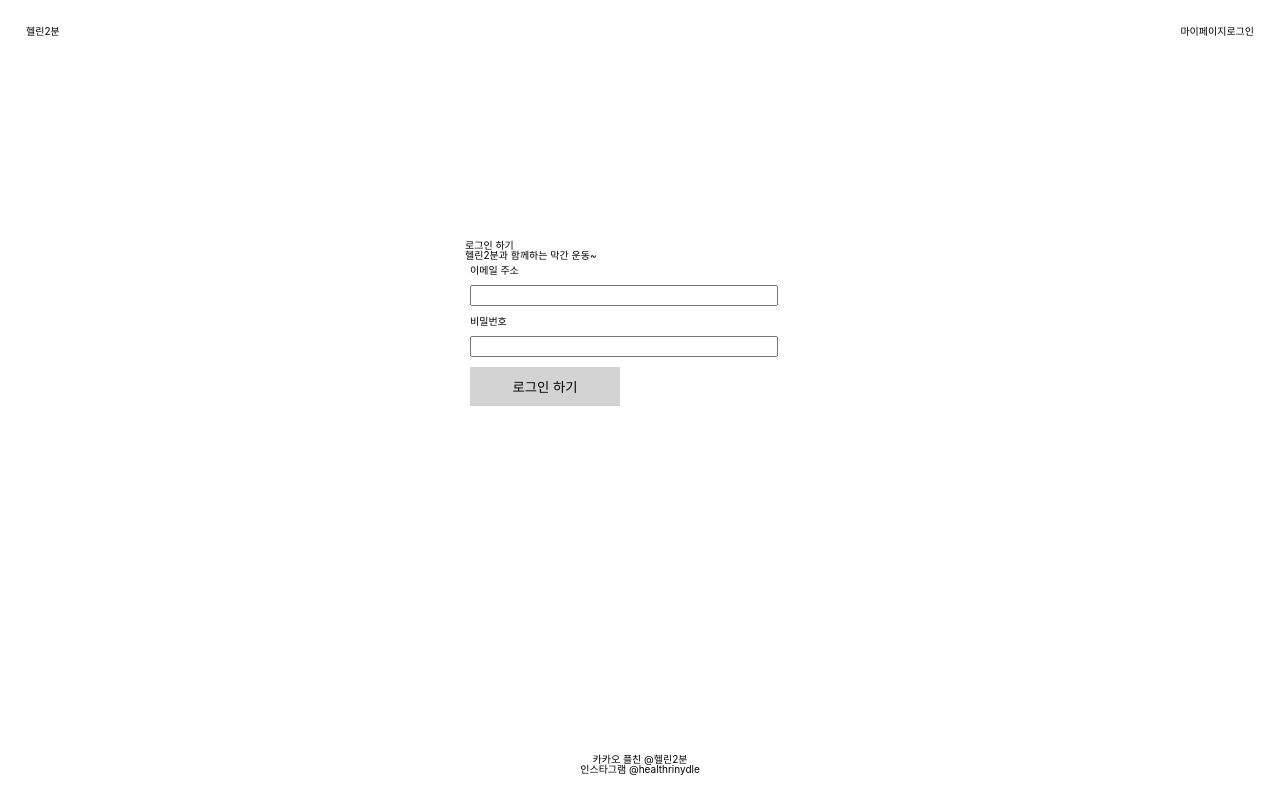
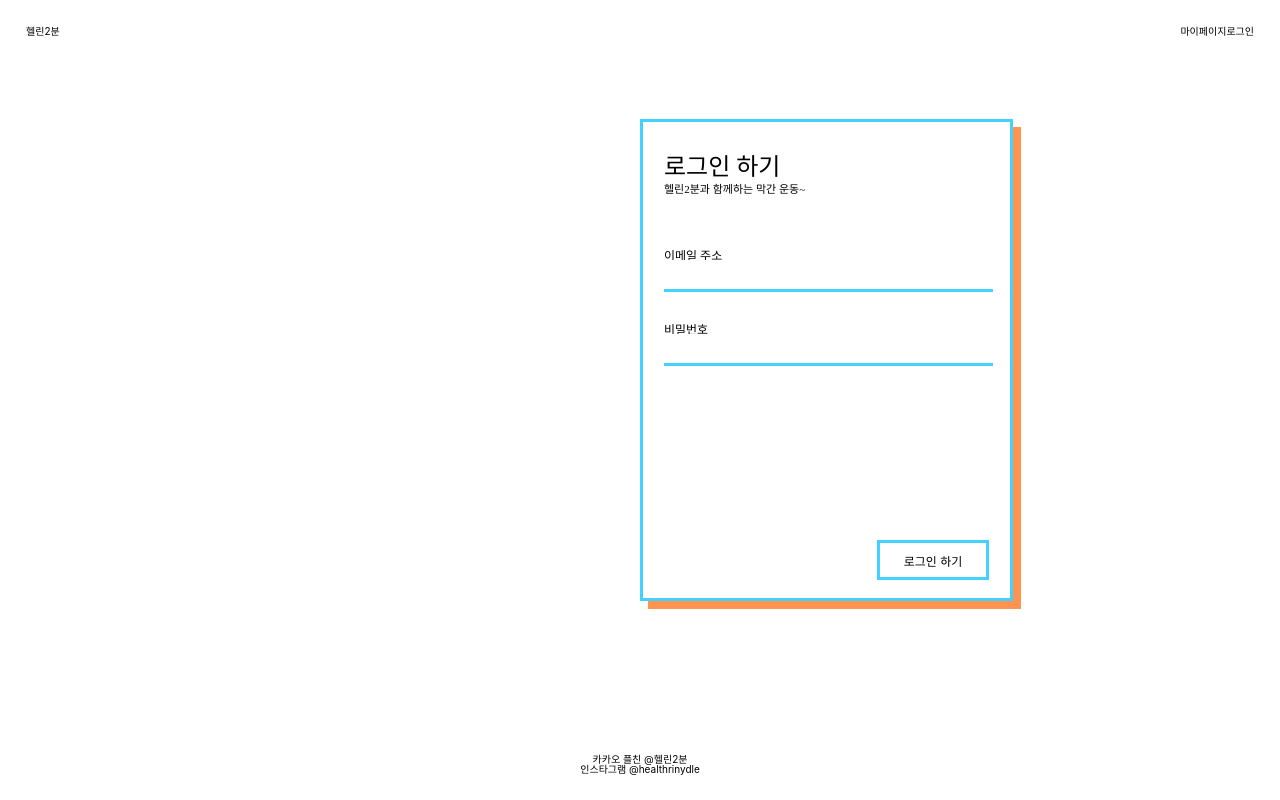
Before and after one commit to sopt12-hackathon/frontend_web, a React (Create React App) app: page /signin in a window 1280 px wide. Built offline with nearby package versions, Linux system fonts and the light colour scheme.

Commit message:
signin/signup css

```diff
--- a/src/components/SigninForm.js
+++ b/src/components/SigninForm.js
@@ -2,30 +2,82 @@ import React from "react";
 import styled from "styled-components";
 
 const FormWrap = styled.div`
+    width: 37.3rem;
+    height: 48.2rem;
+    background-color: #ffffff;
+    border: solid 3px #43d2ff;
+    position: absolute;
+    box-sizing: border-box;
+    top: 11.9rem;
+    right: 26.7rem;
+    margin-bottom: 12rem;
+    font-family: AppleSDGothicNeo-Regular;
+    font-weight: normal;
+    font-stretch: normal;
+    font-style: normal;
+    line-height: normal;
+    letter-spacing: normal;
+
     .form{
         display: flex;
         flex-direction: column;
-        width: 350px;
-        height: 300px;
     }
     p {
-        margin: 5px;
+        margin-top: 2.8rem;
+        margin-left: 2.1rem;
+        font-size: 1.2rem;
+        text-align: left;
+        height: 1.4rem;
     }
     input {
-        width: 300px;
-        margin: 5px;
+        width: 32.5rem;
+        height: 2.7rem;
+        border-style: none;
+        border-bottom: solid 3px #43d2ff;
+        margin-left: 2.1rem;
     }
     input[type=submit] {
-        width: 150px;
+        width: 11.2rem;
+        border: solid 3px #43d2ff;
+        background-color: #ffffff;
+        margin-top: 17.4rem;
+        margin-left: 23.4rem;
+        font-size: 1.2rem;
+        height: 4rem;
+        text-align: center;
+    }
+    h2 {
+        font-size: 2.4rem;
+        text-align: left;
+        margin-left: 2.1rem;
+        margin-top: 2.5rem;
+        height: 2.9rem;
+    }
+    h5 {
+        font-size: 1.1rem;
+        text-align: left;
+        margin-left: 2.1rem;
+        margin-top: 0.4rem;
+        margin-bottom: 2.2rem;
+    }
+    .shadow {
+        width: 37.3rem;
+        height: 48.2rem;
+        position: absolute;
         border-style: none;
-        background-color: lightgray;
-        padding: 10px 20px;
+        background-color: #ff934f;
+        top: 0.5rem;
+        left: 0.5rem;
+        z-index: -1;
     }
 `;
 
 function SigninForm({ loginSubmit, loginInfo, onChangeInputs }) {
     return(
         <FormWrap>
+            <div className="shadow"></div>
+            <h2>로그인 하기</h2>
+            <h5>헬린2분과 함께하는 막간 운동~</h5>
             <form className="form" onSubmit={loginSubmit} method="POST">
                 <p>이메일 주소</p>
                 <input type="email" name="email" value={loginInfo.email} onChange={onChangeInputs}></input>
--- a/src/components/SignupForm.js
+++ b/src/components/SignupForm.js
@@ -1,31 +1,90 @@
 import React from "react";
+import { withRouter } from "react-router-dom";
 import styled from "styled-components";
 
 const FormWrap = styled.div`
+    width: 37.3rem;
+    height: 48.2rem;
+    background-color: #ffffff;
+    border: solid 3px #43d2ff;
+    position: absolute;
+    box-sizing: border-box;
+    top: 11.9rem;
+    right: 26.7rem;
+    margin-bottom: 12rem;
+    font-family: AppleSDGothicNeo-Regular;
+    font-weight: normal;
+    font-stretch: normal;
+    font-style: normal;
+    line-height: normal;
+    letter-spacing: normal;
+
     .form{
         display: flex;
         flex-direction: column;
-        width: 350px;
-        height: 300px;
     }
     p {
-        margin: 5px;
+        margin-top: 2.8rem;
+        margin-left: 2.1rem;
+        font-size: 1.2rem;
+        text-align: left;
+        height: 1.4rem;
     }
     input {
-        width: 300px;
-        margin: 5px;
+        width: 32.5rem;
+        height: 2.7rem;
+        border-style: none;
+        border-bottom: solid 3px #43d2ff;
+        margin-left: 2.1rem;
     }
     input[type=submit] {
-        width: 150px;
+        width: 11.2rem;
+        border: solid 3px #43d2ff;
+        background-color: #ffffff;
+        margin-top: 10rem;
+        margin-left: 23.4rem;
+        font-size: 1.2rem;
+        height: 4rem;
+        text-align: center;
+    }
+    h2 {
+        font-size: 2.4rem;
+        text-align: left;
+        margin-left: 2.1rem;
+        margin-top: 2.5rem;
+        height: 2.9rem;
+    }
+    h5 {
+        font-size: 1.1rem;
+        text-align: left;
+        margin-left: 2.1rem;
+        margin-top: 0.4rem;
+        margin-bottom: 2.2rem;
+    }
+    span {
+        text-decoration: underline;
+    }
+    span:hover {
+        cursor: pointer;
+    }
+    .shadow {
+        width: 37.3rem;
+        height: 48.2rem;
+        position: absolute;
         border-style: none;
-        background-color: lightgray;
-        padding: 10px 20px;
+        background-color: #ff934f;
+        top: 0.5rem;
+        left: 0.5rem;
+        z-index: -1;
     }
 `;
 
-function SignupForm({ loginSubmit, loginInfo, onChangeInputs }) {
+function SignupForm({ loginSubmit, loginInfo, onChangeInputs, history }) {
     return (
         <FormWrap>
+            <div className="shadow"></div>
+            <h2>계정 만들기</h2>
+            <h5>이미 계정이 있나요? &nbsp; <span onClick={() => history.push("./signin")}>로그인</span></h5>
             <form className="form" onSubmit={loginSubmit} method="POST" action="/">
                 <p>이름</p>
                 <input type="text" name="name" value={loginInfo.name} onChange={onChangeInputs}></input>
@@ -33,10 +92,10 @@ function SignupForm({ loginSubmit, loginInfo, onChangeInputs }) {
                 <input type="email" name="email" value={loginInfo.email} onChange={onChangeInputs}></input>
                 <p>비밀번호</p>
                 <input type="password" name="password" value={loginInfo.password} onChange={onChangeInputs}></input>
-                <input type="submit" value="계정 만들기"></input>
+                <input type="submit" value="완료!"></input>
             </form>
         </FormWrap>
     );
 }
 
-export default SignupForm;
+export default withRouter(SignupForm);
--- a/src/pages/Signinpage.js
+++ b/src/pages/Signinpage.js
@@ -6,8 +6,6 @@ function SigninPage() {
     return(
         <GlobalTemplate>
             <div className="SigninForm">
-                <h2>로그인 하기</h2>
-                <p>헬린2분과 함께하는 막간 운동~</p>
                 <SignForm page={"signin"}/>
             </div>
         </GlobalTemplate>
--- a/src/pages/Signuppage.js
+++ b/src/pages/Signuppage.js
@@ -6,8 +6,6 @@ function SignupPage() {
     return(
         <GlobalTemplate>
             <div className="signupForm">
-                <h2>계정 만들기</h2>
-                <p>헬린2분과 함께하는 막간 운동~</p>
                 <SignForm page={"signup"}/>
             </div>
         </GlobalTemplate>
```
